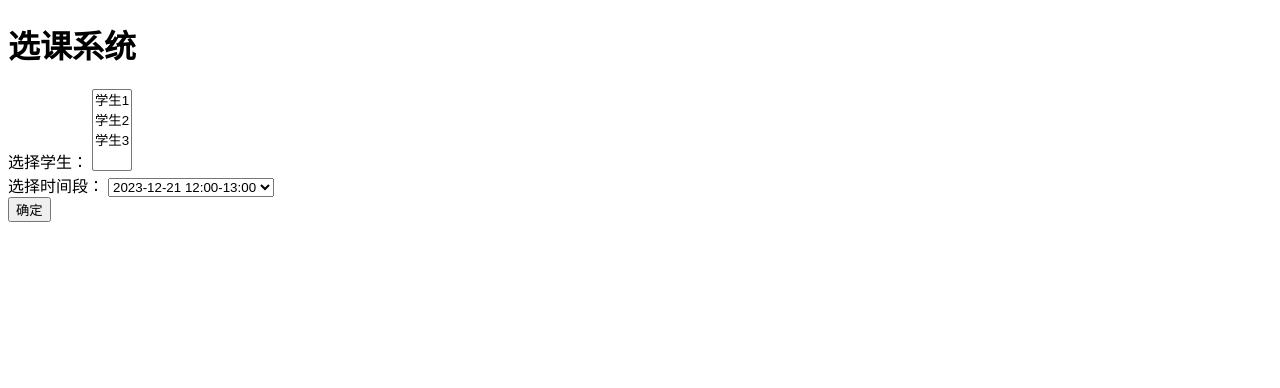
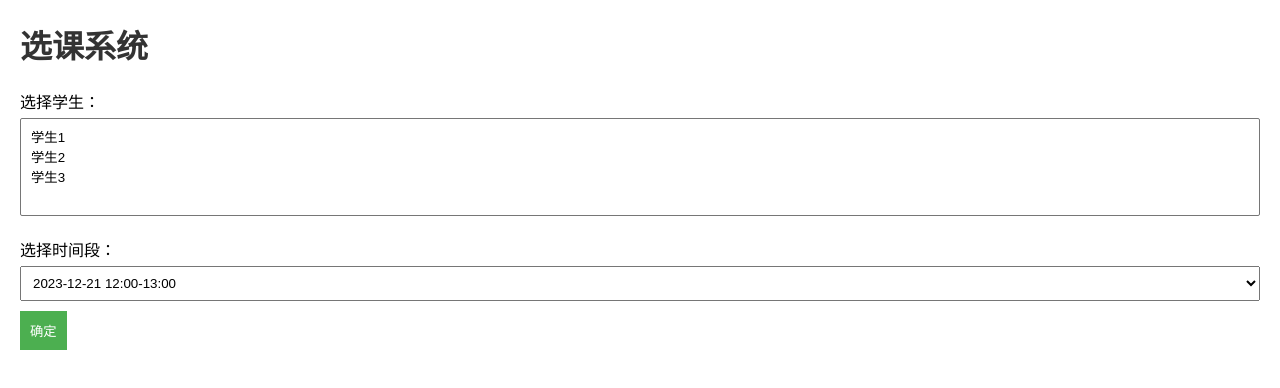
Before and after one commit to bslbschef/SOLID-MECHANICS-LABS, a plain HTML site: page index.html in a window 1280 px wide. Drawn offline with Linux system fonts and the light colour scheme.

Commit message:
Update index.html

```diff
--- a/index.html
+++ b/index.html
@@ -4,6 +4,41 @@
   <meta charset="UTF-8">
   <meta name="viewport" content="width=device-width, initial-scale=1.0">
   <title>选课系统</title>
+  <style>
+    body {
+      font-family: 'Arial', sans-serif;
+      margin: 20px;
+    }
+
+    h1 {
+      color: #333;
+    }
+
+    label {
+      display: block;
+      margin-top: 10px;
+    }
+
+    select {
+      width: 100%;
+      padding: 8px;
+      margin-top: 5px;
+      margin-bottom: 10px;
+      box-sizing: border-box;
+    }
+
+    button {
+      background-color: #4caf50;
+      color: white;
+      padding: 10px;
+      border: none;
+      cursor: pointer;
+    }
+
+    button:hover {
+      background-color: #45a049;
+    }
+  </style>
 </head>
 <body>
   <h1>选课系统</h1>
```
